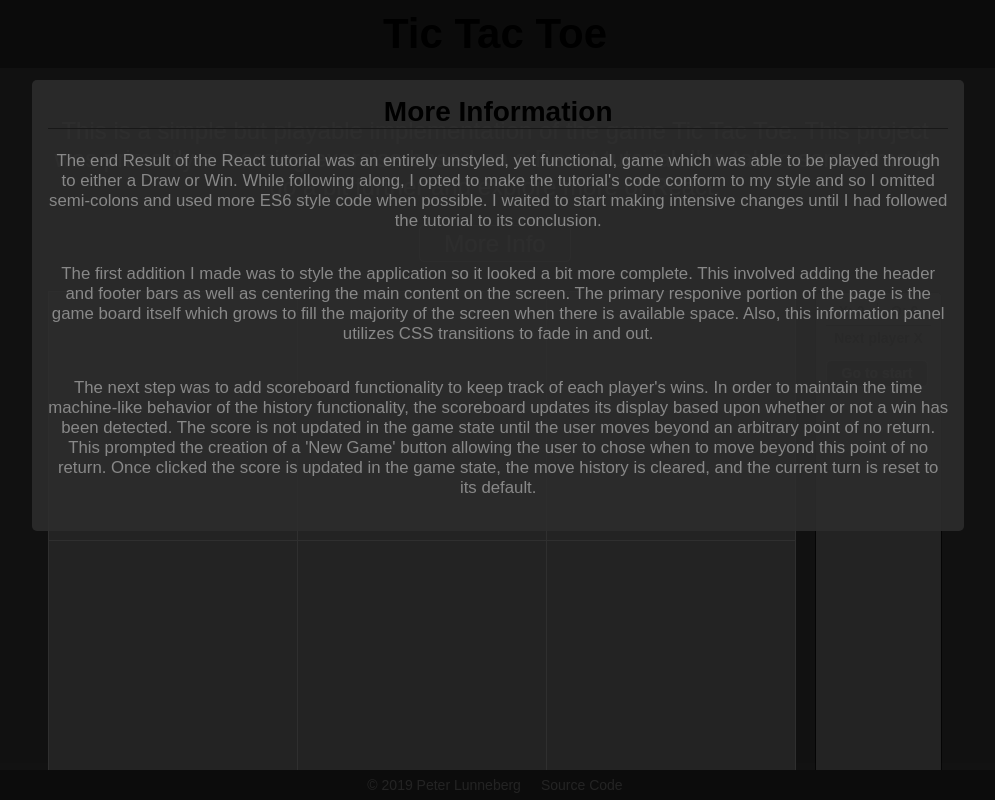
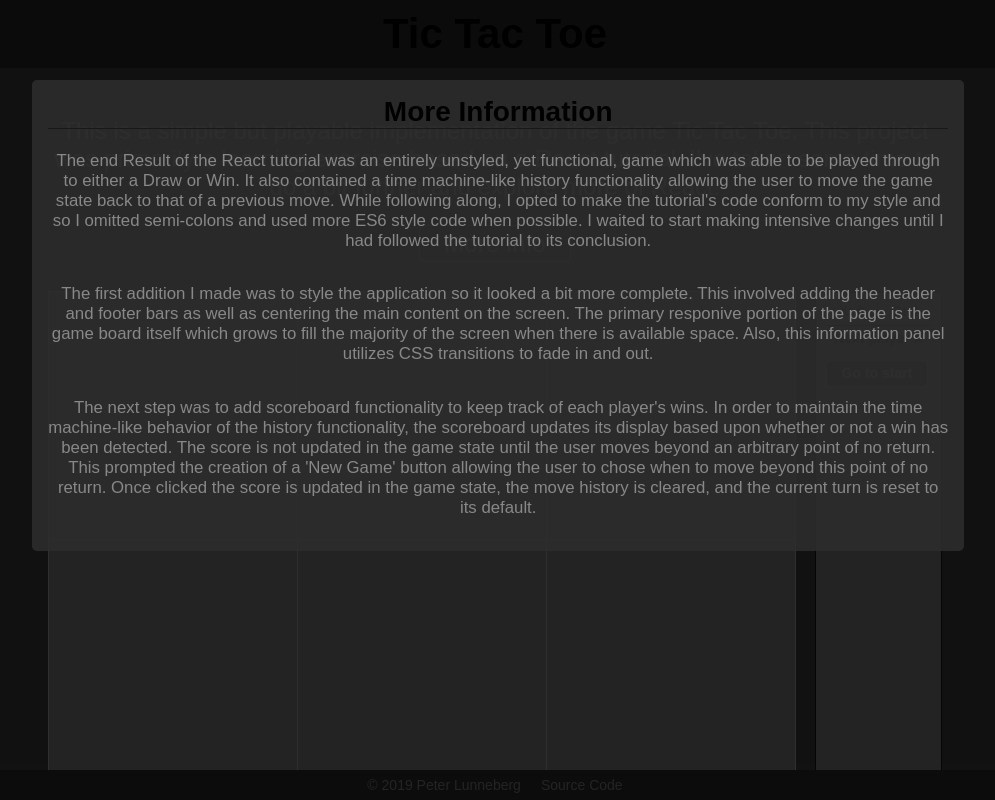
Before and after one commit to nemesisx00/tic-tac-toe, a React (Create React App) app: page / in a window 1280 px wide. Both pictures are taken after a click on the element "More Info". Shown: the top 800 px of the page, without its empty margins (145-1140 px from the left). Built offline with nearby package versions, Linux system fonts and the light colour scheme.

Commit message:
Updated the copy in the info overlay.

```diff
--- a/src/components/App.js
+++ b/src/components/App.js
@@ -26,9 +26,10 @@ export default function App()
 					<header>More Information</header>
 					<p>
 						The end Result of the React tutorial was an entirely unstyled, yet functional, game which was able to be played
-						through to either a Draw or Win. While following along, I opted to make the tutorial's code conform to my style
-						and so I omitted semi-colons and used more ES6 style code when possible. I waited to start making intensive
-						changes until I had followed the tutorial to its conclusion.
+						through to either a Draw or Win. It also contained a time machine-like history functionality allowing the user
+						to move the game state back to that of a previous move. While following along, I opted to make the tutorial's
+						code conform to my style and so I omitted semi-colons and used more ES6 style code when possible. I waited to
+						start making intensive changes until I had followed the tutorial to its conclusion.
 					</p>
 					<p>
 						The first addition I made was to style the application so it looked a bit more complete. This involved adding
```
